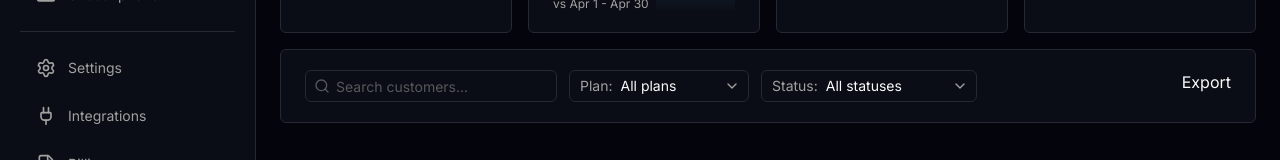
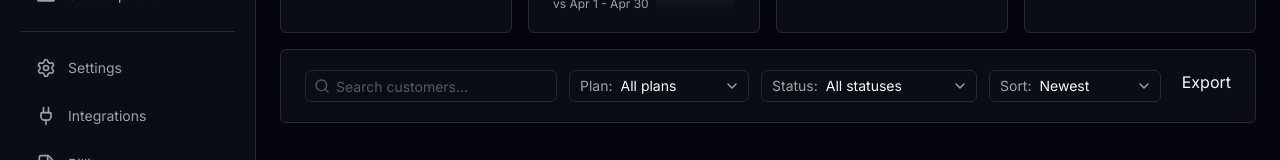
Before and after one commit to svsxn/metricly, a Next.js app: page /dashboard/customers in a window 1280 px wide. Shown: the part 246-406 px from the top of the page. Built offline with nearby package versions, Linux system fonts and the light colour scheme.

Commit message:
feat add sort select

```diff
--- a/src/components/customers/toolbar/index.tsx
+++ b/src/components/customers/toolbar/index.tsx
@@ -34,6 +34,13 @@ export default function Toolbar() {
           options={SELECT_OPTIONS.status}
           className="w-54"
         />
+        <FilterSelect
+          label="Sort"
+          placeholder="Newest"
+          defaultValue="newest"
+          options={SELECT_OPTIONS.sort}
+          className="w-43"
+        />
       </div>
       <div>Export</div>
     </Card>
--- a/src/data/select-options.ts
+++ b/src/data/select-options.ts
@@ -15,4 +15,8 @@ export const SELECT_OPTIONS = {
     { label: "Past due", value: "past" },
     { label: "Canceled", value: "canceled" },
   ],
+  sort: [
+    { label: "Newest", value: "newest" },
+    { label: "Oldest", value: "oldest" },
+  ],
 } satisfies Record<string, SelectOption[]>;
```
